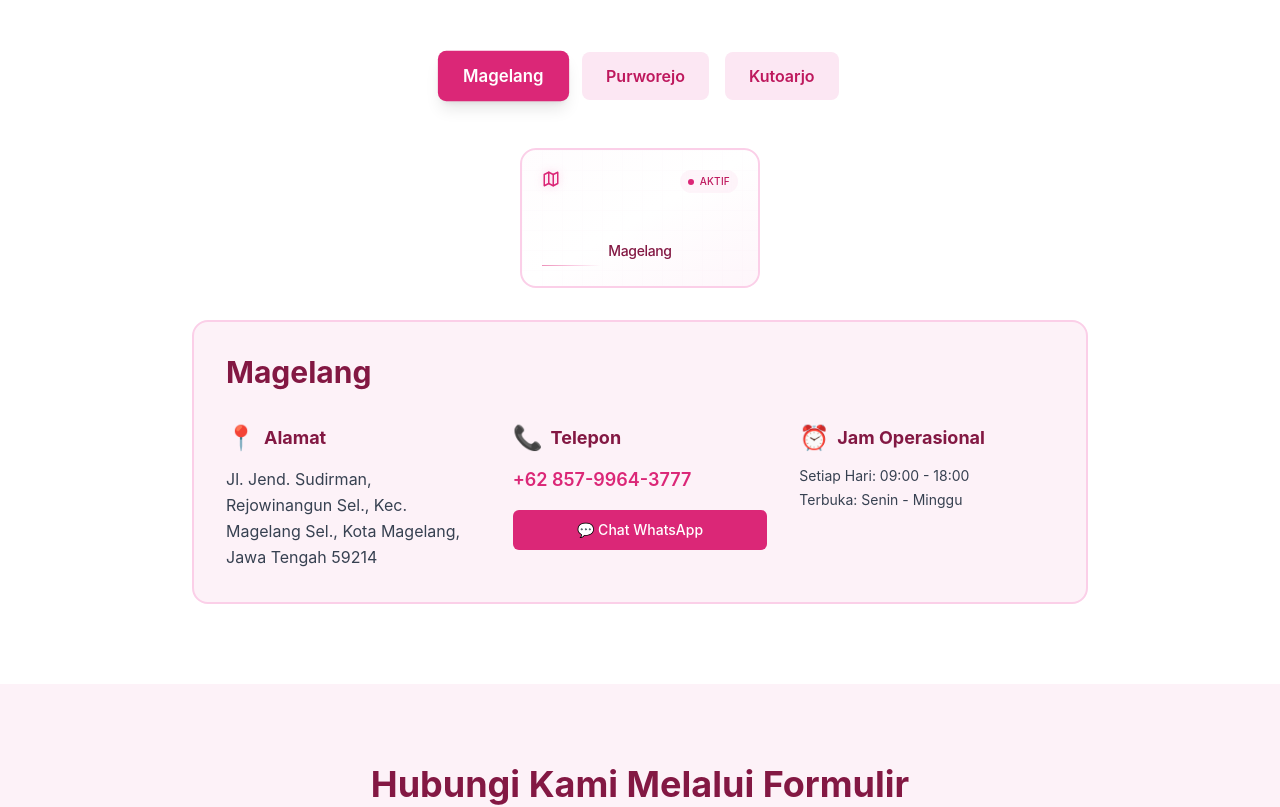
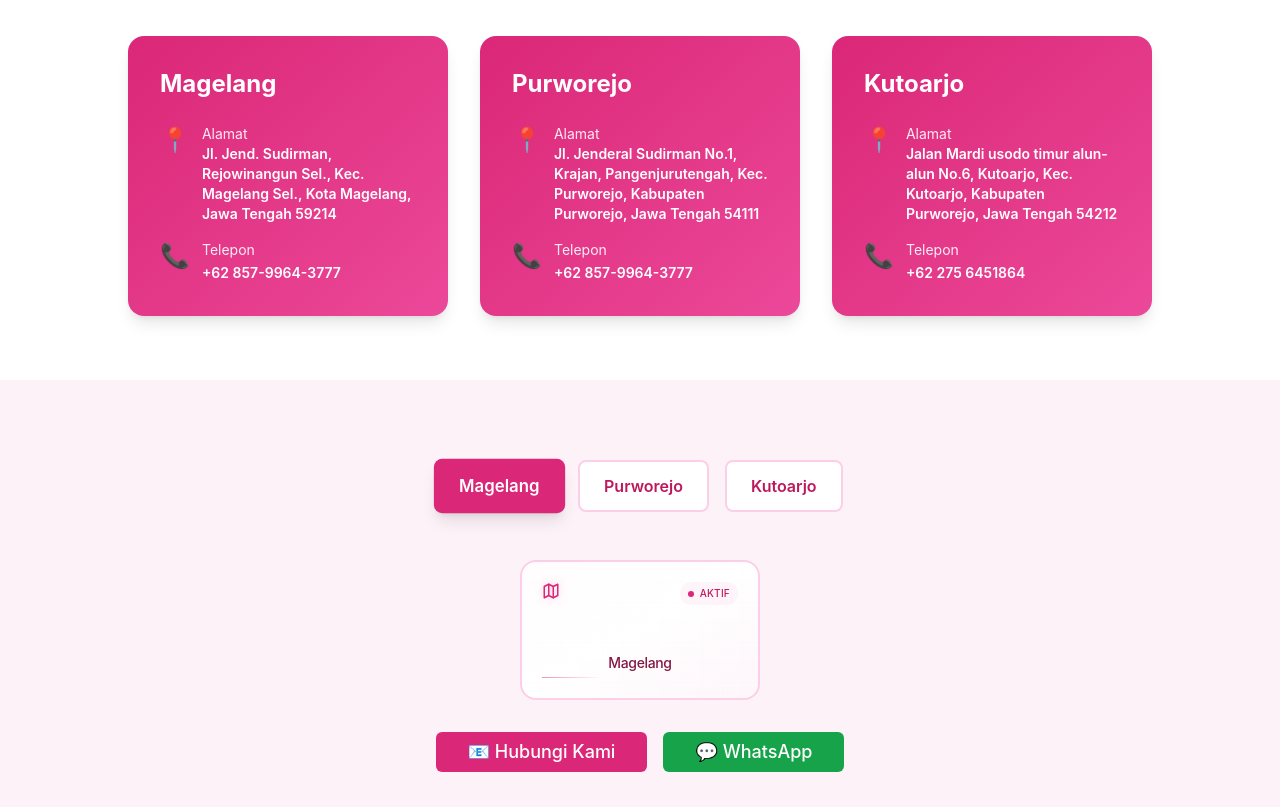
Before and after one commit to multimediadrw/KlinikPratamadrwestetika, a Next.js app: page /kontak in a window 1280 px wide. Shown: the part 360-1167 px from the top of the page. Built offline with nearby package versions, Linux system fonts and the light colour scheme.

Commit message:
Update kontak page: tampilkan 3 cabang di atas, hapus tabel jam, tambah modal untuk hubungi kami dan whatsapp

```diff
--- a/app/kontak/page.tsx
+++ b/app/kontak/page.tsx
@@ -6,6 +6,8 @@ import { LocationMap } from '@/app/components/ui/expand-map';
 
 export default function KontakPage() {
   const [selectedLocation, setSelectedLocation] = useState<number>(1);
+  const [showContactModal, setShowContactModal] = useState(false);
+  const [modalType, setModalType] = useState<'hubungi' | 'whatsapp'>('hubungi');
 
   const locations = [
     {
@@ -13,7 +15,7 @@ export default function KontakPage() {
       name: 'Magelang',
       alamat: 'Jl. Jend. Sudirman, Rejowinangun Sel., Kec. Magelang Sel., Kota Magelang, Jawa Tengah 59214',
       telepon: '+62 857-9964-3777',
-      jam: 'Setiap Hari: 09:00 - 18:00\nTerbuka: Senin - Minggu',
+      teleponClean: '6285712859999',
       mapsUrl: 'https://maps.app.goo.gl/Y6LRRxuRz8SCDTuq7',
     },
     {
@@ -21,7 +23,7 @@ export default function KontakPage() {
       name: 'Purworejo',
       alamat: 'Jl. Jenderal Sudirman No.1, Krajan, Pangenjurutengah, Kec. Purworejo, Kabupaten Purworejo, Jawa Tengah 54111',
       telepon: '+62 857-9964-3777',
-      jam: 'Setiap Hari: 09:00 - 18:00\nTerbuka: Senin - Minggu',
+      teleponClean: '6285712859999',
       mapsUrl: 'https://maps.app.goo.gl/TGAZe47Lgt25MKub6',
     },
     {
@@ -29,12 +31,32 @@ export default function KontakPage() {
       name: 'Kutoarjo',
       alamat: 'Jalan Mardi usodo timur alun-alun No.6, Kutoarjo, Kec. Kutoarjo, Kabupaten Purworejo, Jawa Tengah 54212',
       telepon: '+62 275 6451864',
-      jam: 'Setiap Hari: 09:00 - 18:00\nTerbuka: Senin - Minggu',
+      teleponClean: '62275645186',
       mapsUrl: 'https://maps.app.goo.gl/QuCy6UBdZQw8KWFe9',
     },
   ];
 
   const selected = locations.find(loc => loc.id === selectedLocation);
+
+  const handleContactClick = (type: 'hubungi' | 'whatsapp') => {
+    setModalType(type);
+    setShowContactModal(true);
+  };
+
+  const handleSelectLocation = (locationId: number) => {
+    const location = locations.find(loc => loc.id === locationId);
+    if (!location) return;
+
+    if (modalType === 'whatsapp') {
+      window.open(`https://wa.me/${location.teleponClean}`, '_blank');
+    } else {
+      // For hubungi kami, just close modal and scroll to form
+      setShowContactModal(false);
+      setTimeout(() => {
+        document.getElementById('contact-form')?.scrollIntoView({ behavior: 'smooth' });
+      }, 100);
+    }
+  };
 
   return (
     <main className="min-h-screen bg-white">
@@ -48,8 +70,49 @@ export default function KontakPage() {
         </div>
       </section>
 
+      {/* Contact Info Section - 3 Cabang */}
+      <section className="py-16 bg-white">
+        <div className="container mx-auto px-4">
+          <div className="grid md:grid-cols-3 gap-8 max-w-5xl mx-auto">
+            {locations.map((location) => (
+              <div
+                key={location.id}
+                className="bg-gradient-to-br from-pink-600 to-pink-500 text-white rounded-2xl p-8 shadow-lg hover:shadow-xl transition-shadow"
+              >
+                <h3 className="text-2xl font-bold mb-6">{location.name}</h3>
+
+                <div className="space-y-4">
+                  {/* Alamat */}
+                  <div className="flex gap-3">
+                    <span className="text-2xl">📍</span>
+                    <div>
+                      <p className="text-sm opacity-90">Alamat</p>
+                      <p className="text-sm font-semibold">{location.alamat}</p>
+                    </div>
+                  </div>
+
+                  {/* Telepon */}
+                  <div className="flex gap-3">
+                    <span className="text-2xl">📞</span>
+                    <div>
+                      <p className="text-sm opacity-90">Telepon</p>
+                      <a
+                        href={`tel:${location.telepon.replace(/\s/g, '')}`}
+                        className="text-sm font-semibold hover:underline"
+                      >
+                        {location.telepon}
+                      </a>
+                    </div>
+                  </div>
+                </div>
+              </div>
+            ))}
+          </div>
+        </div>
+      </section>
+
       {/* Location Selector & Map Section */}
-      <section className="py-20 bg-white">
+      <section className="py-20 bg-pink-50">
         <div className="container mx-auto px-4">
           <div className="max-w-4xl mx-auto">
             {/* Location Tabs */}
@@ -61,7 +124,7 @@ export default function KontakPage() {
                   className={`px-6 py-3 rounded-lg font-semibold transition-all duration-300 ${
                     selectedLocation === location.id
                       ? 'bg-pink-600 text-white shadow-lg scale-105'
-                      : 'bg-pink-100 text-pink-700 hover:bg-pink-200'
+                      : 'bg-white text-pink-700 hover:bg-pink-100 border-2 border-pink-200'
                   }`}
                 >
                   {location.name}
@@ -86,53 +149,20 @@ export default function KontakPage() {
                   </button>
                 </div>
 
-                {/* Location Details Below Map */}
-                <div className="bg-pink-50 rounded-2xl p-8 border-2 border-pink-200">
-                  <h2 className="text-3xl font-bold text-pink-900 mb-8">{selected.name}</h2>
-
-                  <div className="grid md:grid-cols-3 gap-8">
-                    {/* Alamat */}
-                    <div>
-                      <h3 className="text-lg font-bold text-pink-900 mb-3 flex items-center gap-2">
-                        <span className="text-2xl">📍</span> Alamat
-                      </h3>
-                      <p className="text-gray-700 leading-relaxed">
-                        {selected.alamat}
-                      </p>
-                    </div>
-
-                    {/* Telepon */}
-                    <div>
-                      <h3 className="text-lg font-bold text-pink-900 mb-3 flex items-center gap-2">
-                        <span className="text-2xl">📞</span> Telepon
-                      </h3>
-                      <a
-                        href={`tel:${selected.telepon.replace(/\s/g, '')}`}
-                        className="text-pink-600 hover:text-pink-700 font-semibold text-lg block mb-4"
-                      >
-                        {selected.telepon}
-                      </a>
-                      <Button asChild className="w-full">
-                        <a href="https://wa.me/6285712859999" target="_blank" rel="noopener noreferrer">
-                          💬 Chat WhatsApp
-                        </a>
-                      </Button>
-                    </div>
-
-                    {/* Jam Operasional */}
-                    <div>
-                      <h3 className="text-lg font-bold text-pink-900 mb-3 flex items-center gap-2">
-                        <span className="text-2xl">⏰</span> Jam Operasional
-                      </h3>
-                      <div className="text-gray-700 space-y-1">
-                        {selected.jam.split('\n').map((line, idx) => (
-                          <p key={idx} className="text-sm">
-                            {line}
-                          </p>
-                        ))}
-                      </div>
-                    </div>
-                  </div>
+                {/* Action Buttons */}
+                <div className="flex justify-center gap-4">
+                  <Button
+                    onClick={() => handleContactClick('hubungi')}
+                    className="bg-pink-600 hover:bg-pink-700 text-white px-8 py-3 text-lg"
+                  >
+                    📧 Hubungi Kami
+                  </Button>
+                  <Button
+                    onClick={() => handleContactClick('whatsapp')}
+                    className="bg-green-600 hover:bg-green-700 text-white px-8 py-3 text-lg"
+                  >
+                    💬 WhatsApp
+                  </Button>
                 </div>
               </div>
             )}
@@ -141,13 +171,13 @@ export default function KontakPage() {
       </section>
 
       {/* Contact Form Section */}
-      <section className="py-20 bg-pink-50">
+      <section id="contact-form" className="py-20 bg-white">
         <div className="container mx-auto px-4">
           <h2 className="text-4xl font-bold text-center text-pink-900 mb-12">
             Hubungi Kami Melalui Formulir
           </h2>
 
-          <div className="max-w-2xl mx-auto bg-white rounded-2xl p-8 shadow-lg">
+          <div className="max-w-2xl mx-auto bg-pink-50 rounded-2xl p-8 shadow-lg border-2 border-pink-200">
             <form className="space-y-6">
               <div>
                 <label htmlFor="name" className="block text-sm font-semibold text-gray-900 mb-2">
@@ -232,6 +262,37 @@ export default function KontakPage() {
           </div>
         </div>
       </section>
+
+      {/* Modal untuk Pilih Cabang */}
+      {showContactModal && (
+        <div className="fixed inset-0 bg-black bg-opacity-50 flex items-center justify-center z-50 p-4">
+          <div className="bg-white rounded-2xl p-8 max-w-md w-full shadow-2xl">
+            <h3 className="text-2xl font-bold text-pink-900 mb-6">
+              {modalType === 'whatsapp' ? 'Chat WhatsApp ke Cabang Mana?' : 'Hubungi Cabang Mana?'}
+            </h3>
+
+            <div className="space-y-3">
+              {locations.map((location) => (
+                <button
+                  key={location.id}
+                  onClick={() => handleSelectLocation(location.id)}
+                  className="w-full bg-pink-50 hover:bg-pink-100 border-2 border-pink-200 rounded-lg p-4 text-left transition-all hover:shadow-lg"
+                >
+                  <div className="font-semibold text-pink-900">{location.name}</div>
+                  <div className="text-sm text-gray-600 mt-1">{location.telepon}</div>
+                </button>
+              ))}
+            </div>
+
+            <button
+              onClick={() => setShowContactModal(false)}
+              className="w-full mt-6 bg-gray-200 hover:bg-gray-300 text-gray-800 font-semibold py-2 rounded-lg transition-all"
+            >
+              Batal
+            </button>
+          </div>
+        </div>
+      )}
     </main>
   );
 }
```
